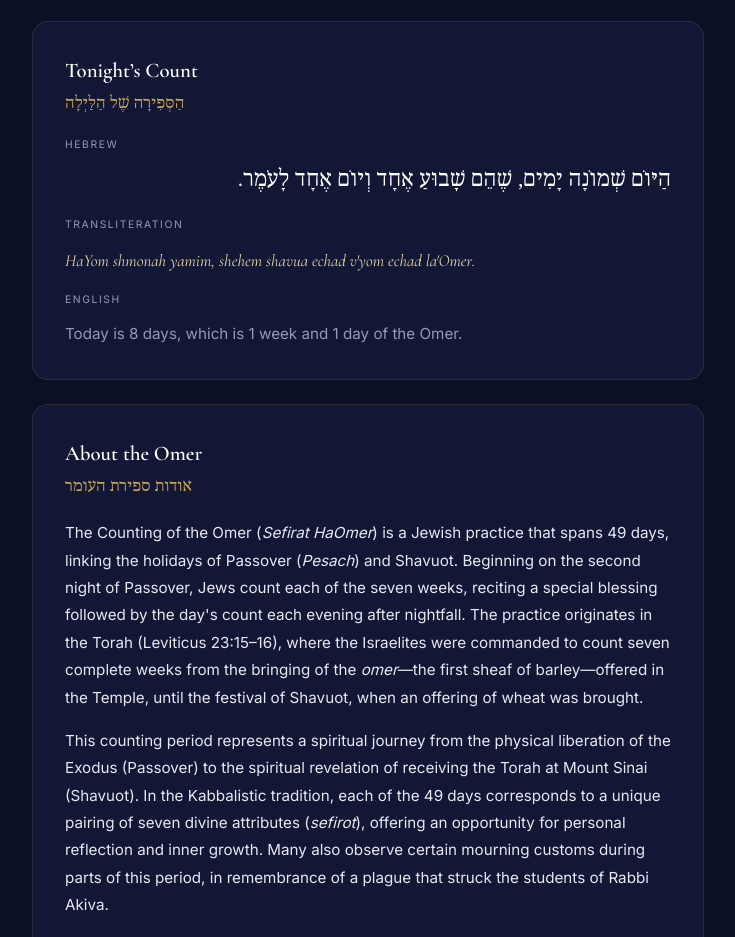
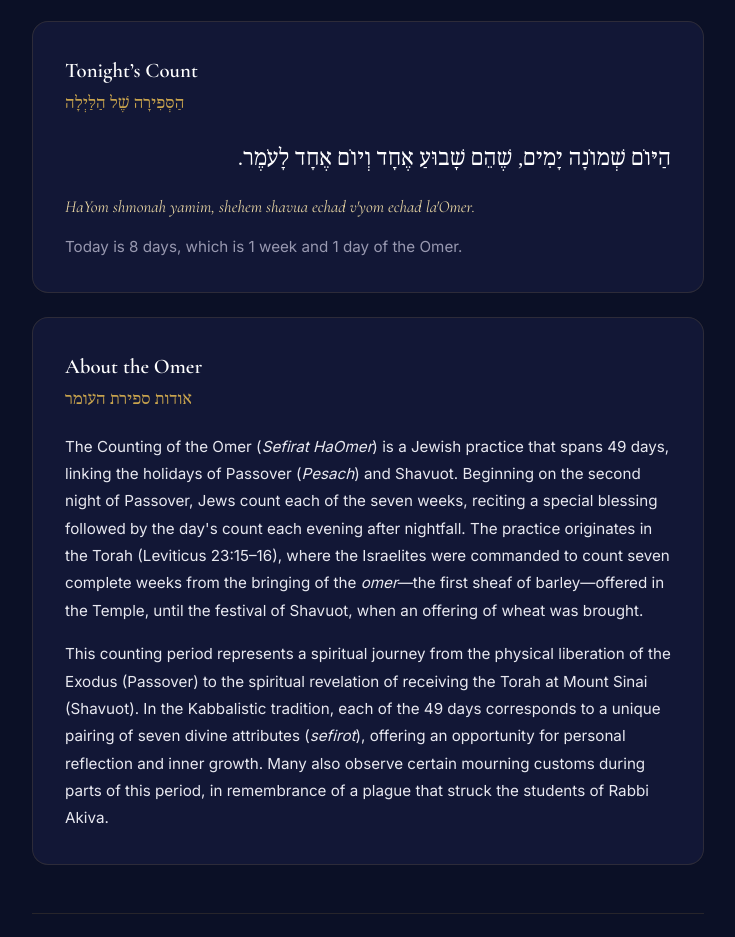
Before and after one commit to markankcorn/omer, a website: page public/index.html in a window 1280 px wide. Shown: the part 1000-1937 px from the top of the page, without its empty margins (272-1007 px from the left). Drawn offline with nearby package versions, Linux system fonts and the light colour scheme; a web font is replaced by a local one.

Commit message:
Remove Hebrew/Transliteration/English subheads from Tonight's Count card

```diff
--- a/public/index.html
+++ b/public/index.html
@@ -551,11 +551,8 @@
     <section class="card animate-in" id="count-card" style="display:none">
       <div class="card-title">Tonight&rsquo;s Count</div>
       <div class="card-title-hebrew">הַסְּפִירָה שֶׁל הַלַּיְלָה</div>
-      <div class="text-label">Hebrew</div>
       <div class="hebrew-text" id="count-hebrew"></div>
-      <div class="text-label">Transliteration</div>
       <div class="transliteration-text" id="count-translit"></div>
-      <div class="text-label">English</div>
       <div class="english-text" id="count-english"></div>
     </section>
 
```
